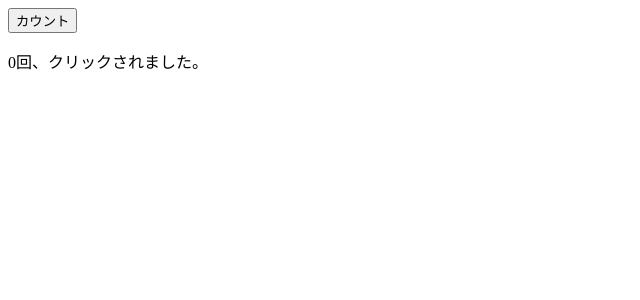
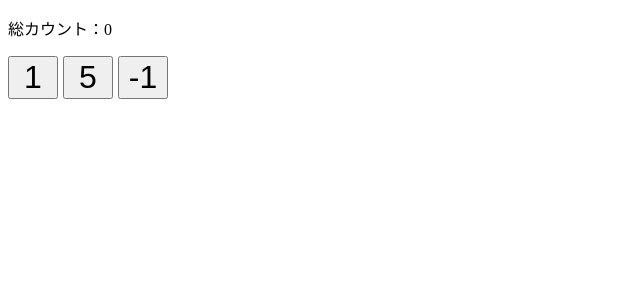
Before and after one commit to Yuma0309/Study-React, a React (Create React App) app in the folder React_sample_Yuma/my-react/: page / in a window 1280 px wide. Shown: the top 300 px of the page, without its empty margins (0-640 px from the left). Built offline with nearby package versions, Linux system fonts and the light colour scheme.

Commit message:
リスト3-3-31までの動作を確認

```diff
--- a/React_sample_Yuma/my-react/src/chap03/StateCounter.js
+++ b/React_sample_Yuma/my-react/src/chap03/StateCounter.js
@@ -1,4 +1,4 @@
-import './StateCounter.css';
+import './css/StateCounter.css';
 
 export default function StateCounter({ step, onUpdate }) {
   // ボタンクリックで親State（count）にstep値だけ加算
--- /dev/null
+++ b/React_sample_Yuma/my-react/src/chap03/css/StateCounter.css
@@ -0,0 +1,5 @@
+.cnt {
+  margin-right: 5px;
+  width: 50px;
+  font-size: xx-large;
+}
--- a/React_sample_Yuma/my-react/src/index.js
+++ b/React_sample_Yuma/my-react/src/index.js
@@ -1,10 +1,10 @@
 // React関連のライブラリをインポート
 import ReactDOM from 'react-dom/client';
-import StateBasic from './chap03/StateBasic';
+import StateParent from './chap03/StateParent';
 
 // Reactアプリ（Appコンポーネント）を描画
 const root = ReactDOM.createRoot(document.getElementById('root'));
 
 root.render(
-  <StateBasic init={0} />
+  <StateParent />
 );
```
